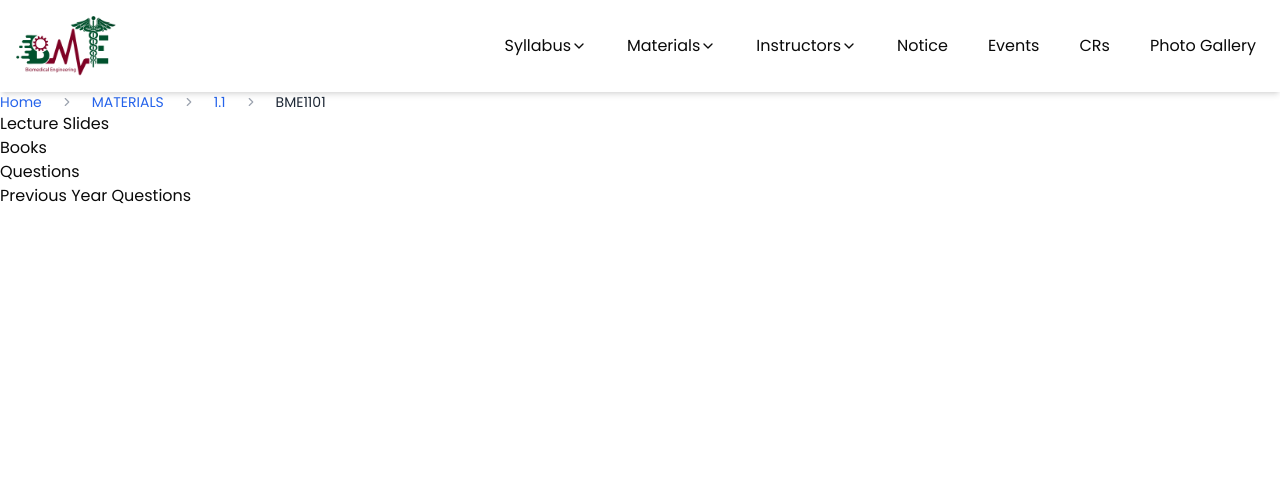
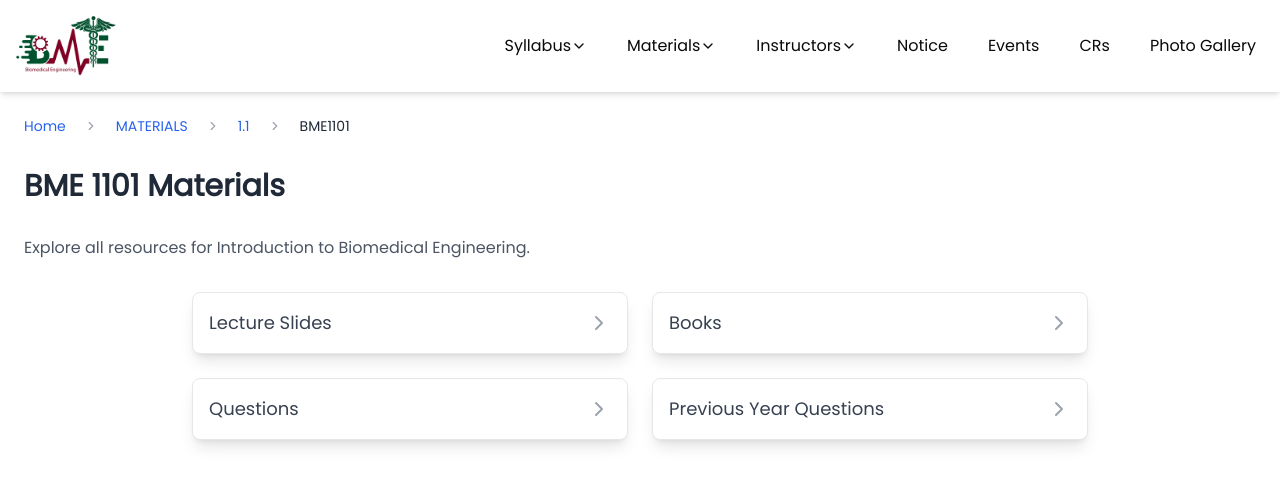
Before and after one commit to ahnaafarafee/bionic-seven, a Next.js app: page /materials/1.1/bme1101 in a window 1280 px wide. Shown: the top 486 px of the page. Built offline with nearby package versions, Linux system fonts and the light colour scheme.

Commit message:
reusable all materials page

```diff
--- a/app/materials/1.1/bme1101/page.tsx
+++ b/app/materials/1.1/bme1101/page.tsx
@@ -1,17 +1,26 @@
+import AllMaterialsList from "@/components/all-materials-list";
 import BreadcrumbNav from "@/components/breadcrumb-nav";
-import Link from "next/link";
 
 export default function BME1101() {
+  const links = [
+    { href: "/materials/1.1/bme1101/lecture-slides", label: "Lecture Slides" },
+    { href: "/materials/1.1/bme1101/books", label: "Books" },
+    { href: "/materials/1.1/bme1101/questions", label: "Questions" },
+    {
+      href: "/materials/1.1/bme1101/prev-year-questions",
+      label: "Previous Year Questions",
+    },
+  ];
+
   return (
-    <div className="flex flex-col">
+    <div className="p-6 space-y-8">
       <BreadcrumbNav />
 
-      <Link href="/materials/1.1/bme1101/lecture-slides">Lecture Slides</Link>
-      <Link href="/materials/1.1/bme1101/books">Books</Link>
-      <Link href="/materials/1.1/bme1101/questions">Questions</Link>
-      <Link href="/materials/1.1/bme1101/prev-year-questions">
-        Previous Year Questions
-      </Link>
+      <h1 className="text-3xl font-bold text-gray-800">BME 1101 Materials</h1>
+      <p className="text-gray-600">
+        Explore all resources for Introduction to Biomedical Engineering.
+      </p>
+      <AllMaterialsList links={links} />
     </div>
   );
 }
--- a/app/materials/1.1/che1105/page.tsx
+++ b/app/materials/1.1/che1105/page.tsx
@@ -1,14 +1,26 @@
+import AllMaterialsList from "@/components/all-materials-list";
 import BreadcrumbNav from "@/components/breadcrumb-nav";
-import Link from "next/link";
 
 export default function CHE1105() {
+  const links = [
+    { href: "/materials/1.1/che1105/lecture-slides", label: "Lecture Slides" },
+    { href: "/materials/1.1/che1105/books", label: "Books" },
+    { href: "/materials/1.1/che1105/questions", label: "Questions" },
+    {
+      href: "/materials/1.1/che1105/prev-year-questions",
+      label: "Previous Year Questions",
+    },
+  ];
+
   return (
-    <div className="flex flex-col">
+    <div className="p-6 space-y-8">
       <BreadcrumbNav />
 
-      <Link href="/materials/1.1/che1105/lecture-slides">Lecture Slides</Link>
-      <Link href="/materials/1.1/che1105/books">Books</Link>
-      <Link href="/materials/1.1/che1105/questions">Questions</Link>
+      <h1 className="text-3xl font-bold text-gray-800">CHE 1105 Materials</h1>
+      <p className="text-gray-600">
+        Explore all resources for Physical and Inorganic Chemistry.
+      </p>
+      <AllMaterialsList links={links} />
     </div>
   );
 }
--- a/app/materials/1.1/eee1103/page.tsx
+++ b/app/materials/1.1/eee1103/page.tsx
@@ -1,14 +1,27 @@
+import AllMaterialsList from "@/components/all-materials-list";
 import BreadcrumbNav from "@/components/breadcrumb-nav";
-import Link from "next/link";
 
-export default function EEE1105() {
+export default function EEE1103() {
+  const links = [
+    { href: "/materials/1.1/eee1103/lecture-slides", label: "Lecture Slides" },
+    { href: "/materials/1.1/eee1103/books", label: "Books" },
+    { href: "/materials/1.1/eee1103/questions", label: "Questions" },
+    {
+      href: "/materials/1.1/eee1103/prev-year-questions",
+      label: "Previous Year Questions",
+    },
+  ];
+
   return (
-    <div className="flex flex-col">
+    <div className="p-6 space-y-8">
       <BreadcrumbNav />
 
-      <Link href="/materials/1.1/eee1103/lecture-slides">Lecture Slides</Link>
-      <Link href="/materials/1.1/eee1103/books">Books</Link>
-      <Link href="/materials/1.1/eee1103/questions">Questions</Link>
+      <h1 className="text-3xl font-bold text-gray-800">EEE 1103 Materials</h1>
+      <p className="text-gray-600">
+        Explore all resources for Electrical Fundamentals for Biomedical
+        Engineering.
+      </p>
+      <AllMaterialsList links={links} />
     </div>
   );
 }
--- a/app/materials/1.1/hum1109/page.tsx
+++ b/app/materials/1.1/hum1109/page.tsx
@@ -1,14 +1,26 @@
+import AllMaterialsList from "@/components/all-materials-list";
 import BreadcrumbNav from "@/components/breadcrumb-nav";
-import Link from "next/link";
 
 export default function HUM1109() {
+  const links = [
+    { href: "/materials/1.1/hum1109/lecture-slides", label: "Lecture Slides" },
+    { href: "/materials/1.1/hum1109/books", label: "Books" },
+    { href: "/materials/1.1/hum1109/questions", label: "Questions" },
+    {
+      href: "/materials/1.1/hum1109/prev-year-questions",
+      label: "Previous Year Questions",
+    },
+  ];
+
   return (
-    <div className="flex flex-col">
+    <div className="p-6 space-y-8">
       <BreadcrumbNav />
 
-      <Link href="/materials/1.1/hum1109/lecture-slides">Lecture Slides</Link>
-      <Link href="/materials/1.1/hum1109/books">Books</Link>
-      <Link href="/materials/1.1/hum1109/questions">Questions</Link>
+      <h1 className="text-3xl font-bold text-gray-800">HUM 1109 Materials</h1>
+      <p className="text-gray-600">
+        Explore all resources for Communicative Skills.
+      </p>
+      <AllMaterialsList links={links} />
     </div>
   );
 }
--- a/app/materials/1.1/math1107/page.tsx
+++ b/app/materials/1.1/math1107/page.tsx
@@ -1,14 +1,26 @@
+import AllMaterialsList from "@/components/all-materials-list";
 import BreadcrumbNav from "@/components/breadcrumb-nav";
-import Link from "next/link";
 
 export default function MATH1107() {
+  const links = [
+    { href: "/materials/1.1/math1107/lecture-slides", label: "Lecture Slides" },
+    { href: "/materials/1.1/math1107/books", label: "Books" },
+    { href: "/materials/1.1/math1107/questions", label: "Questions" },
+    {
+      href: "/materials/1.1/math1107/prev-year-questions",
+      label: "Previous Year Questions",
+    },
+  ];
+
   return (
-    <div className="flex flex-col">
+    <div className="p-6 space-y-8">
       <BreadcrumbNav />
 
-      <Link href="/materials/1.1/math1107/lecture-slides">Lecture Slides</Link>
-      <Link href="/materials/1.1/math1107/books">Books</Link>
-      <Link href="/materials/1.1/math1107/questions">Questions</Link>
+      <h1 className="text-3xl font-bold text-gray-800">MATH 1105 Materials</h1>
+      <p className="text-gray-600">
+        Explore all resources for Applied Mathematics.
+      </p>
+      <AllMaterialsList links={links} />
     </div>
   );
 }
--- /dev/null
+++ b/components/all-materials-list.tsx
@@ -0,0 +1,24 @@
+import { ChevronRight } from "lucide-react";
+import Link from "next/link";
+import React from "react";
+
+export default function AllMaterialsList({ links }: { links: any[] }) {
+  return (
+    <div className="grid grid-cols-1 sm:grid-cols-2 lg:grid-cols-2 gap-6 max-w-4xl mx-auto">
+      {links.map((link, index) => (
+        <Link
+          key={index}
+          href={link.href}
+          className="group block bg-white p-4 rounded-lg shadow-lg border border-gray-200 hover:shadow-xl transition-shadow"
+        >
+          <div className="flex items-center justify-between">
+            <span className="text-lg font-medium text-gray-700 group-hover:text-blue-600">
+              {link.label}
+            </span>
+            <ChevronRight className="text-gray-400 group-hover:text-blue-600 transition-colors" />
+          </div>
+        </Link>
+      ))}
+    </div>
+  );
+}
```
